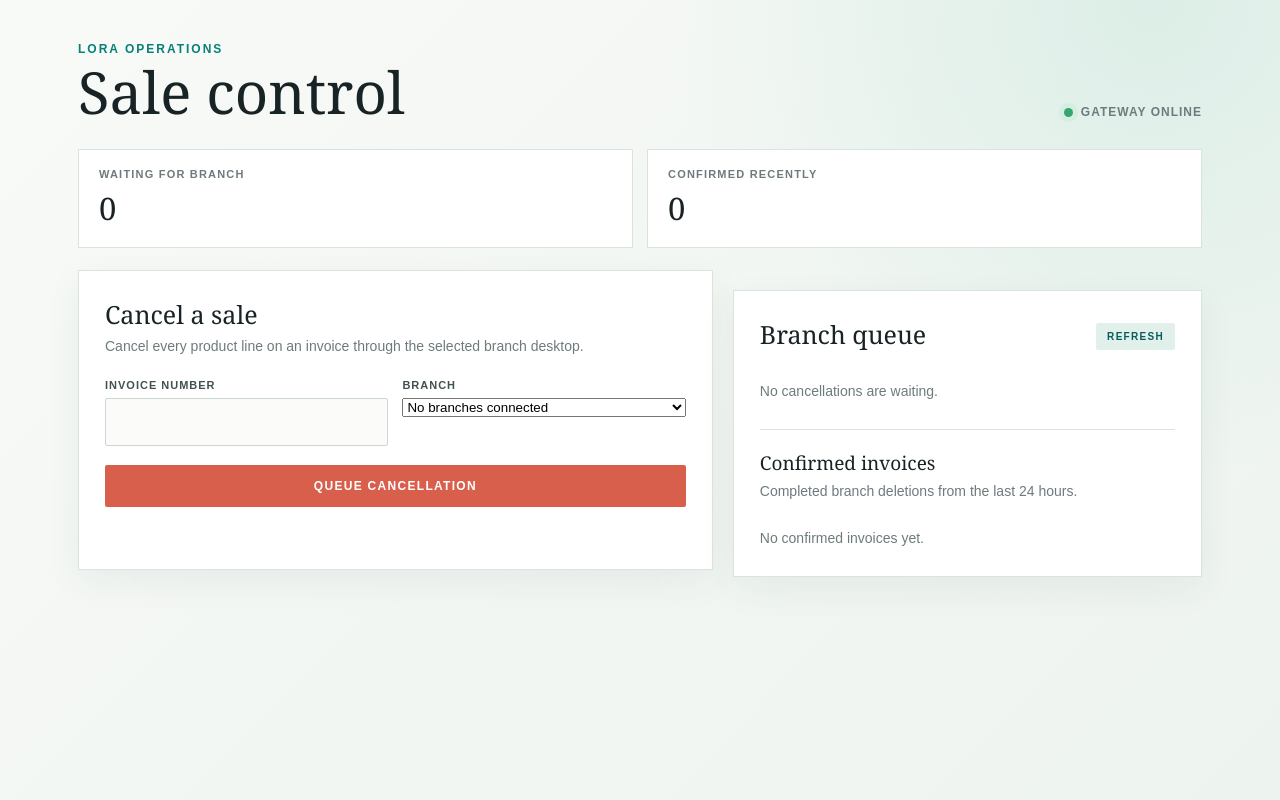
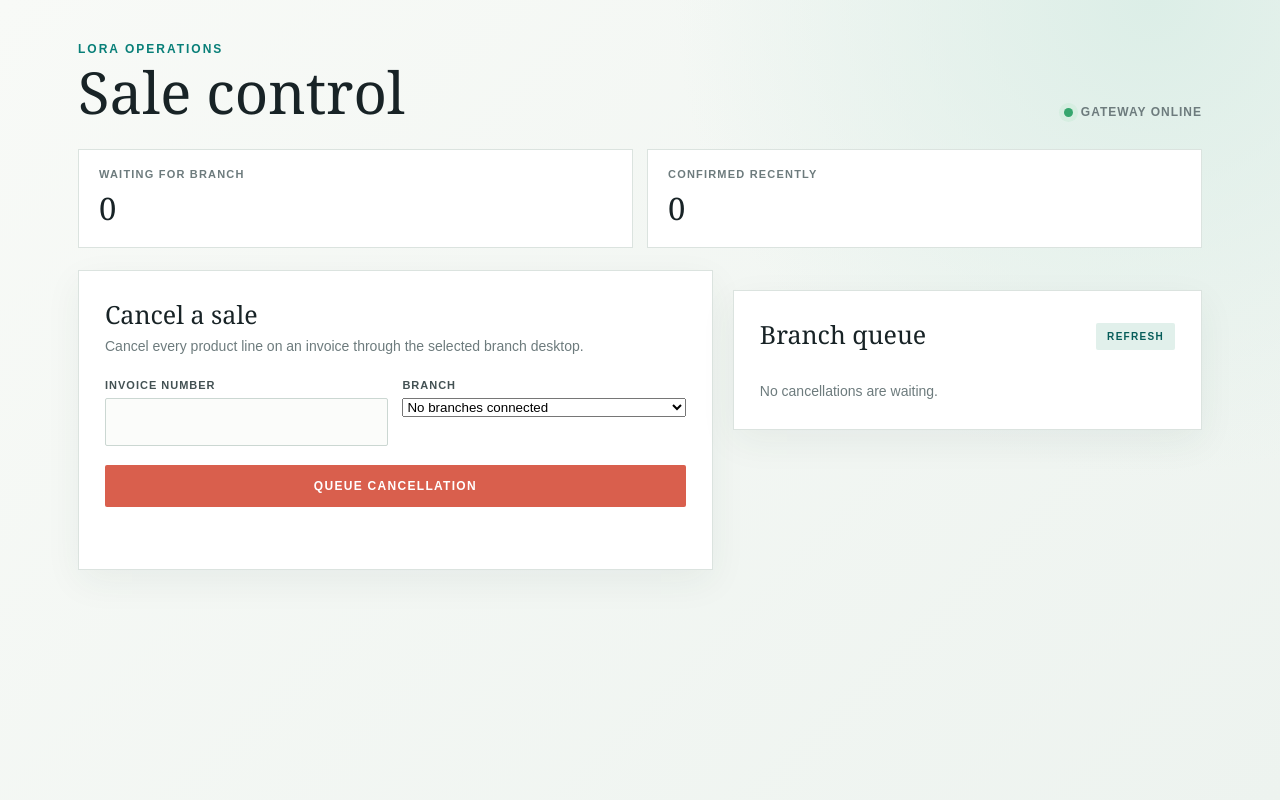
Before and after one commit to Tahsinga/LoraApi, a Django app: page / in a window 1280 px wide. Run offline with Django 5.2, Linux system fonts and the light colour scheme; data that the repository does not hold is empty.

Commit message:
Remove confirmed invoice history from dashboard

```diff
--- a/config/loraApi/templates/loraApi/dashboard.html
+++ b/config/loraApi/templates/loraApi/dashboard.html
@@ -44,9 +44,6 @@
     .row small { display:block; margin-top:4px; color:var(--muted); }
     .badge { align-self:start; padding:5px 8px; color:#8b651d; background:#fff3d4; font:700 10px Arial,sans-serif; letter-spacing:.8px; text-transform:uppercase; }
     .badge.confirmed { color:#176342; background:#dff2e7; }
-    .recent { margin-top:26px; padding-top:20px; border-top:1px solid var(--line); }
-    .recent h3 { margin:0 0 5px; font-size:19px; font-weight:500; }
-    .recent .sub { margin-bottom:10px; }
     .empty { padding:18px 0 4px; color:var(--muted); font:14px Arial,sans-serif; }
     @media (max-width:760px) { header { display:block; padding-top:28px; } .live { margin-top:20px; } main { padding:0 16px 36px; } .workspace { grid-template-columns:1fr; } .panel { padding:20px; } form { grid-template-columns:1fr; } .wide { grid-column:auto; } button { grid-column:auto; } }
   </style>
@@ -76,11 +73,6 @@
       <div class="panel queue">
         <div class="queue-head"><h2>Branch queue</h2><button class="refresh" id="refresh" type="button">Refresh</button></div>
         <div id="rows" class="rows"><div class="empty">Loading queue...</div></div>
-        <div class="recent">
-          <h3>Confirmed invoices</h3>
-          <p class="sub">Completed branch deletions from the last 24 hours.</p>
-          <div id="confirmed-rows" class="rows"><div class="empty">Loading confirmations...</div></div>
-        </div>
       </div>
     </section>
   </main>
@@ -90,7 +82,6 @@
   const notice = document.querySelector('#notice');
   const submit = document.querySelector('#submit');
   const rows = document.querySelector('#rows');
-  const confirmedRows = document.querySelector('#confirmed-rows');
   const branchSelect = document.querySelector('#branch');
   const escapeHtml = value => String(value ?? '').replace(/[&<>"']/g, char => ({'&':'&amp;','<':'&lt;','>':'&gt;','"':'&quot;',"'":'&#039;'}[char]));
   async function refreshQueue() {
@@ -101,11 +92,6 @@
       document.querySelector('#processed').textContent = data.processed_count ?? 0;
       const items = data.pending_deletions ?? [];
       rows.innerHTML = items.length ? items.map(item => `<div class="row"><div><b>${escapeHtml(item.invoice)}</b><small>${escapeHtml(item.branch)} · Whole invoice</small></div><span class="badge">Pending</span></div>`).join('') : '<div class="empty">No cancellations are waiting.</div>';
-      const confirmed = data.recently_processed ?? [];
-      confirmedRows.innerHTML = confirmed.length ? confirmed.slice().reverse().map(item => {
-        const confirmedAt = item.confirmation_timestamp ? new Date(item.confirmation_timestamp * 1000).toLocaleString() : 'Recently';
-        return `<div class="row"><div><b>${escapeHtml(item.invoice)}</b><small>${escapeHtml(item.confirmed_branch || item.branch)} · ${escapeHtml(confirmedAt)} · ${escapeHtml(item.deleted_rows ?? 0)} row(s) deleted</small></div><span class="badge confirmed">Confirmed</span></div>`;
-      }).join('') : '<div class="empty">No confirmed invoices yet.</div>';
     } catch (error) { rows.innerHTML = '<div class="empty">Queue unavailable. Try again.</div>'; }
   }
   async function refreshBranches() {
--- a/config/loraApi/views.py
+++ b/config/loraApi/views.py
@@ -251,7 +251,7 @@ def main_sync(request):
             'pending_deletions': pending,
             'pending_count': len(pending),
             'recently_processed': processed,
-            'processed_count': len(processed)
+            'processed_count': len(PROCESSED_DELETIONS)
         })
 
     # POST: Main sends deletion request to all branches
```
